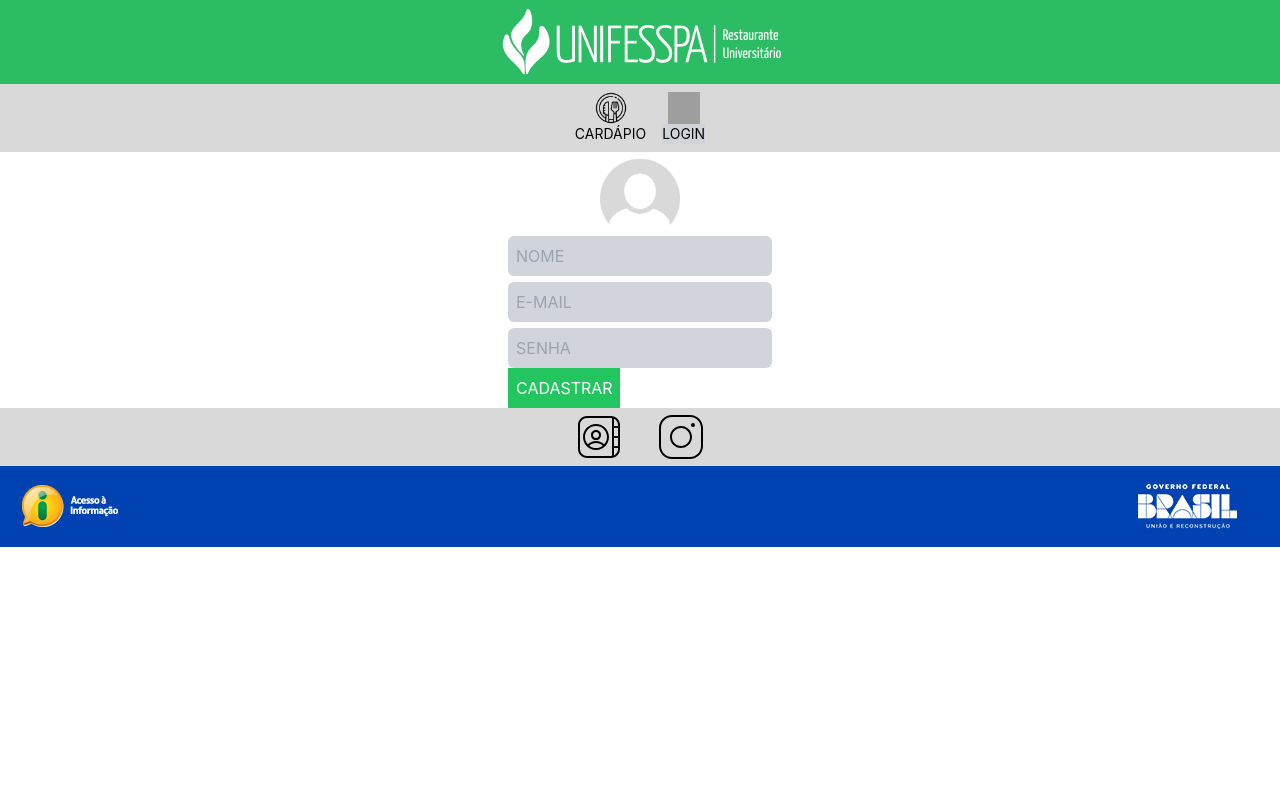
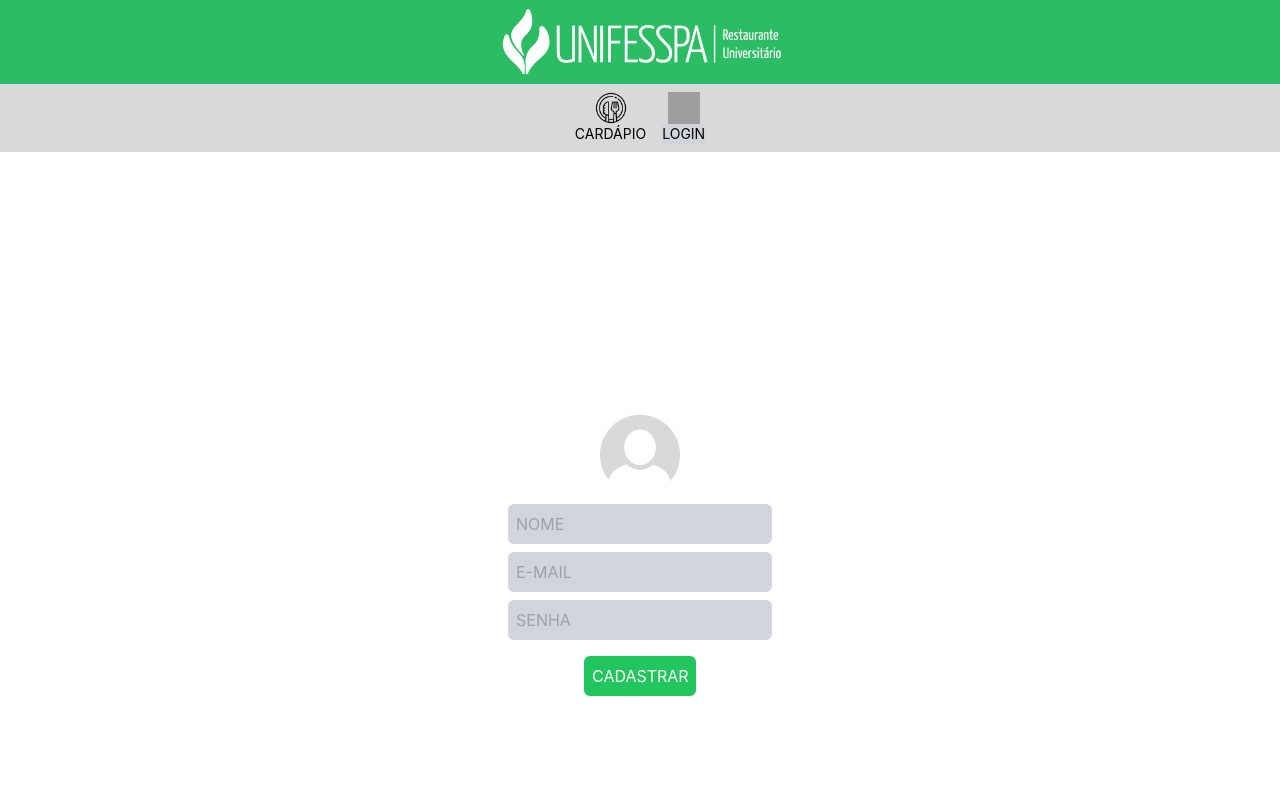
Before and after one commit to joaovmour4/SR-DEVOPS, a React (Create React App) app in the folder Front-end/: page /cadastro in a window 1280 px wide. Shown: the top 800 px of the page. Built offline with nearby package versions, Linux system fonts and the light colour scheme; grey boxes are pictures that could not be loaded.

Commit message:
eu deveria ter dormido

```diff
--- a/Front-end/package.json
+++ b/Front-end/package.json
@@ -7,6 +7,7 @@
     "@testing-library/jest-dom": "^5.17.0",
     "@testing-library/react": "^13.4.0",
     "@testing-library/user-event": "^13.5.0",
+    "axios": "^1.6.2",
     "react": "^18.2.0",
     "react-dom": "^18.2.0",
     "react-modal": "^3.16.1",
--- a/Front-end/src/views/Admin.jsx
+++ b/Front-end/src/views/Admin.jsx
@@ -37,6 +37,7 @@ export default function Admin() {
       };
     };
 
+    const isMobile = window.innerWidth <= 767; // solução temporaria para media querie
 
   return (
     <div className="h-screen flex flex-col bg-gray-200">
@@ -84,17 +85,27 @@ export default function Admin() {
         isOpen={isUpdatePratosOpen}
         onRequestClose={closeUpdatePratos}
         style={{
-          content: {
+            content: {
             height: "80%",
             width: "80%",
             margin: "auto",
             borderRadius: "10px",
             display: "grid",
-            gridTemplateColumns: "repeat(2, 1fr)",
+            gridTemplateColumns: isMobile ? "1fr" : "repeat(2, 1fr)",
             gap: "20px",
-          },
+            alignItems: "center",
+            },
+
+            "@media (max-width: 767px)": {
+            content: {
+                gridTemplateColumns: "1fr",
+                width: "90%",
+                margin: 0,
+            },
+            },
         }}
-      >
+>
+
         {/* SEGUNDA */}
         <div className="p-4 shadow-md">
           <h2 className="text-center">SEGUNDA</h2>
--- a/Front-end/src/views/Cadastro.jsx
+++ b/Front-end/src/views/Cadastro.jsx
@@ -1,19 +1,19 @@
 import React from "react";
-import imgAluno from "../img/aluno.png"
+import imgAluno from "../img/aluno.png";
 
-export default function Cadastro(){
-    return(
+export default function Cadastro() {
+  return (
     <>
-            <main className="container flex flex-col justify-evenly items-center flex-grow">
-                <div className="aluno flex flex-col justify-center items-center gap-1">
+      <main className="flex flex-col justify-center items-center min-h-screen">
+        <div className="flex flex-col justify-center items-center gap-4 text-center">
           <img className="w-20" src={imgAluno} alt="img representando os alunos" />
-                        <form className="form_aluno" onSubmit={(e) => e.preventDefault()}>
-                    <div className="campos_form flex flex-col items-center gap-1.5">
-                        <input id="user" className="nome bg-gray-300 rounded-md p-2 box-shadow" type="text" placeholder="NOME" />
-                        <input id="email" className="email bg-gray-300 rounded-md p-2 box-shadow" type="email" placeholder="E-MAIL" autoComplete="on" />
-                        <input id="password" className="senha bg-gray-300 rounded-md p-2 box-shadow" type="password" placeholder="SENHA" />
+          <form onSubmit={(e) => e.preventDefault()}>
+            <div className="flex flex-col items-center gap-2">
+              <input className="bg-gray-300 rounded-md p-2 box-shadow" type="text" placeholder="NOME" />
+              <input className="bg-gray-300 rounded-md p-2 box-shadow" type="email" placeholder="E-MAIL" autoComplete="on" />
+              <input className="bg-gray-300 rounded-md p-2 box-shadow" type="password" placeholder="SENHA" />
             </div>
-                    <button className="cadastroButton bg-green-500 text-white max-w-28 p-2 hover:bg-green-600" id="cadastroButton">
+            <button className="bg-green-500 text-white max-w-28 p-2 hover:bg-green-600 rounded-md mt-4 mx-auto">
               CADASTRAR
             </button>
           </form>
--- a/Front-end/src/views/Login.jsx
+++ b/Front-end/src/views/Login.jsx
@@ -14,6 +14,10 @@ export default function Login() {
       navigate("/user");
     }, 3000);
   };
+
+  const irCadastro = () => {
+    navigate("/cadastro");
+  }
 
   return (
     <>
@@ -45,7 +49,7 @@ export default function Login() {
                 >
                   ENTRAR
                 </button>
-                <button className="cadastroVisitante bg-gray-300 p-2 hover:bg-gray-200" id="cadastroVisitante">
+                <button className="cadastroVisitante bg-gray-300 p-2 hover:bg-gray-200" id="cadastroVisitante" onClick={irCadastro}>
                   CADASTRO VISITANTE
                 </button>
               </div>
```
Also changed, not shown: 1 other file (tests, documents, lock files or other folders). Lines whose indentation alone changed are shown as unchanged.
